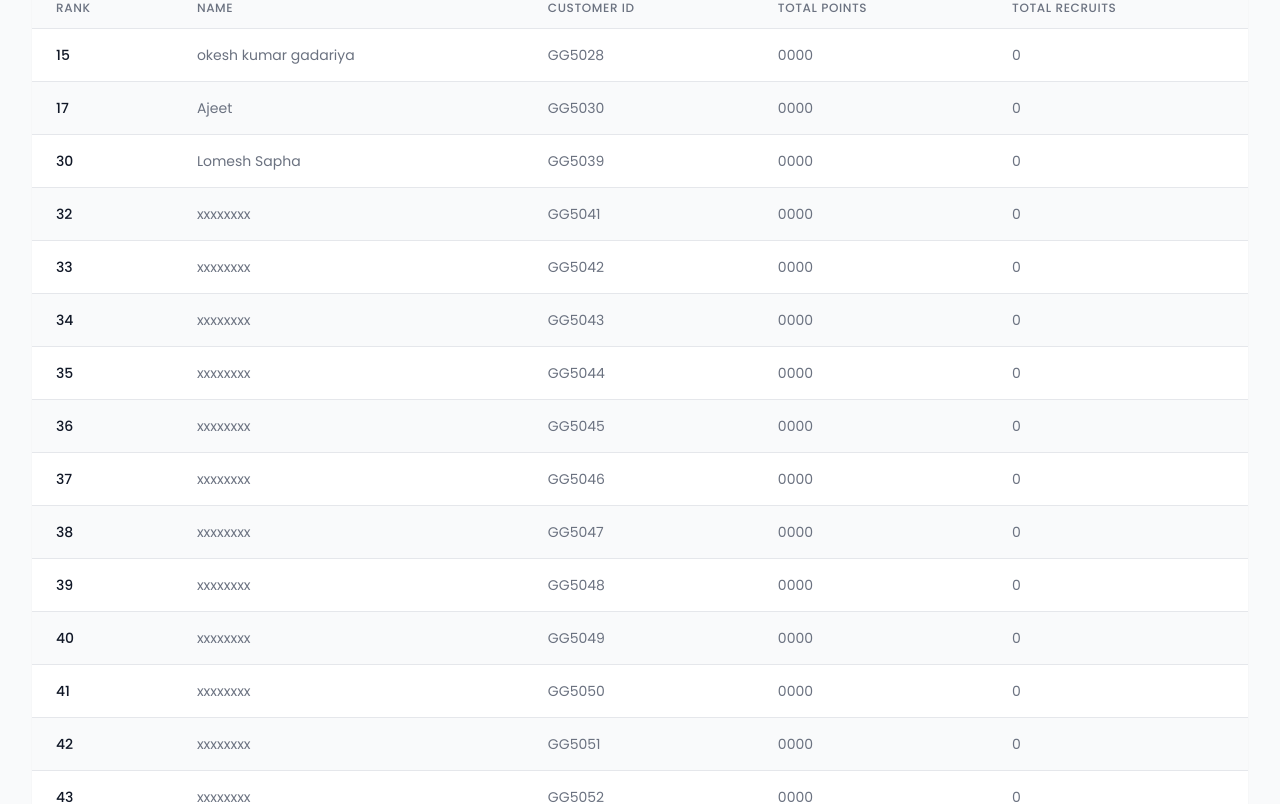
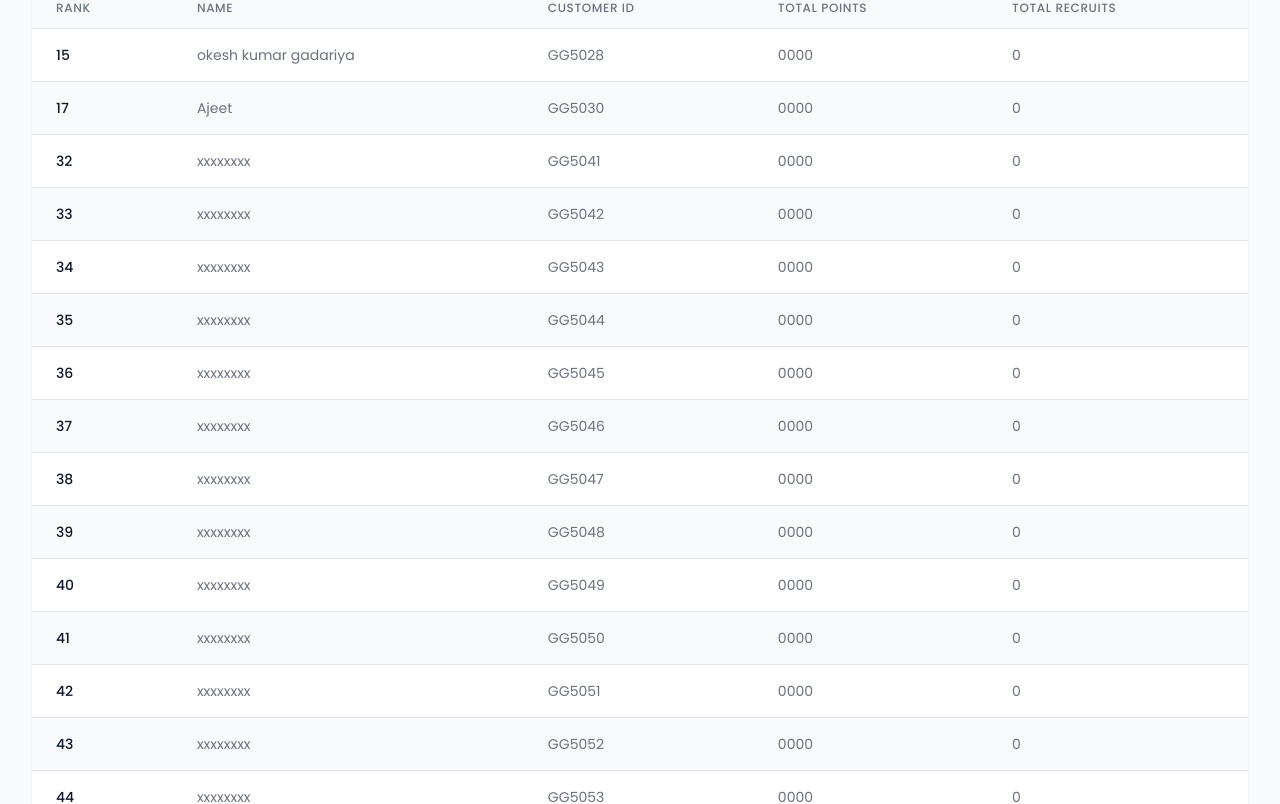
Before and after one commit to evolucy/GREEN-GROW, a plain HTML site: page index.html in a window 1280 px wide. Shown: the part 1520-2324 px from the top of the page. Drawn offline with nearby package versions, Linux system fonts and the light colour scheme.

Commit message:
Remove leaderboard entry for Lomesh Sapha
Signed-off-by: evolucy <ph4ntomroot08@gmail.com>

```diff
--- a/index.html
+++ b/index.html
@@ -684,7 +684,6 @@
         const leaderboardData = [
   { "rank": 15, "name": "okesh kumar gadariya", "customerId": "GG5028", "points": "0000", "recruits": 0 },
   { "rank": 17, "name": "Ajeet", "customerId": "GG5030", "points": "0000", "recruits": 0 },
-  { "rank": 30, "name": "Lomesh Sapha", "customerId": "GG5039", "points": "0000", "recruits": 0 },
   { "rank": 32, "name": "xxxxxxxx", "customerId": "GG5041", "points": "0000", "recruits": 0 },
   { "rank": 33, "name": "xxxxxxxx", "customerId": "GG5042", "points": "0000", "recruits": 0 },
   { "rank": 34, "name": "xxxxxxxx", "customerId": "GG5043", "points": "0000", "recruits": 0 },
```
